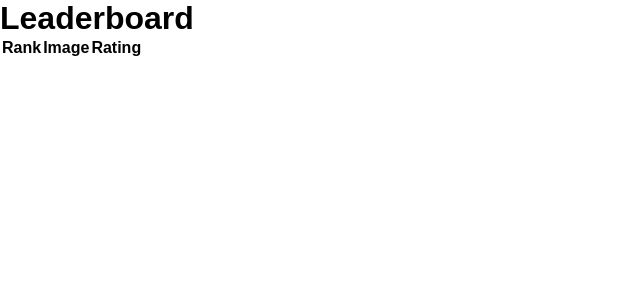
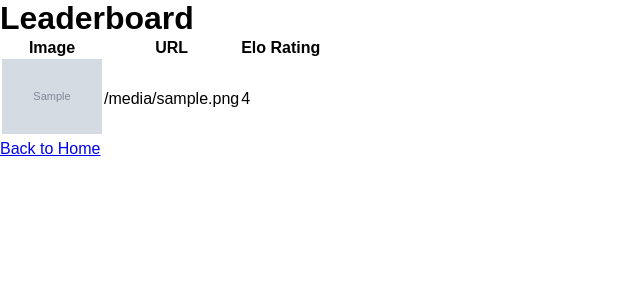
Before and after one commit to akghosh111/facemash, a Flask app: template templates/leaderboard.html in a window 1280 px wide. Shown: the top 300 px of the page, without its empty margins (0-640 px from the left). Run offline with Flask 3, Linux system fonts and the light colour scheme; the template is opened without the code that fills it: most values are stand-ins (such as "Sample title", 1, 10 or a date in 2020); grey boxes marked "Sample" are stand-in pictures; lists and menus that the app fills with data are empty; some libraries are stand-ins or nearby versions.

Commit message:
updated leaderboard (fixed)

```diff
--- a/templates/leaderboard.html
+++ b/templates/leaderboard.html
@@ -1,32 +1,31 @@
 <!DOCTYPE html>
-<html lang="en">
-
+<html>
 <head>
-    <meta charset="UTF-8">
     <title>Leaderboard</title>
     <link rel="stylesheet" href="{{ url_for('static', filename='style.css') }}">
 </head>
-
 <body>
     <h1>Leaderboard</h1>
+
     <table>
         <thead>
             <tr>
-                <th>Rank</th>
                 <th>Image</th>
-                <th>Rating</th>
+                <th>URL</th>
+                <th>Elo Rating</th>
             </tr>
         </thead>
         <tbody>
-            {% for index, image in enumerate(images, start=1) %}
+            {% for image in images %}
             <tr>
-                <td>{{ index }}</td>
-                <td><img src="{{ url_for('static', filename=image.url) }}" alt="Image {{ image.id }}" width="100"></td>
+                <td><img src="{{ image.url }}" alt="Image" style="max-width: 100px;"></td>
+                <td>{{ image.url }}</td>
                 <td>{{ image.elo_rating }}</td>
             </tr>
             {% endfor %}
         </tbody>
     </table>
+
+    <a href="{{ url_for('index') }}">Back to Home</a>
 </body>
-
 </html>
```
Also changed, not shown: scripts/populate_images.py (deleted, +0 -37 lines).
